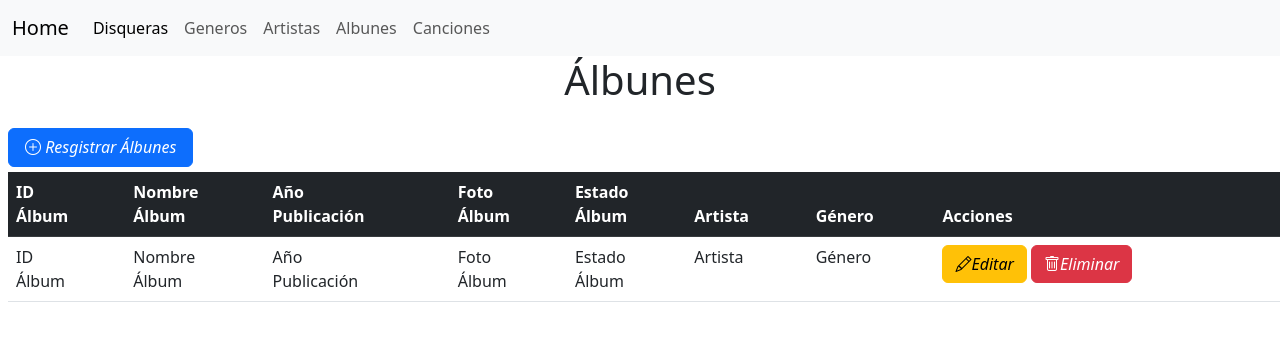
After one commit to Carlosbravo16/Disquera, a Django app: page /album in a window 1280 px wide. The commit adds this page. Shown: the top 341 px of the page. Run offline with Django 4.2, Linux system fonts and the light colour scheme.

Commit message:
se crea carpeta albun con sus vistas y demas enlaces

```diff
--- /dev/null
+++ b/disqueraCB/templates/albunes/index.html
@@ -0,0 +1,41 @@
+{% extends 'base.html' %}
+{% block title %} Disquera | Álbum {% endblock %}
+
+{% block contenido %}
+
+    <h1 class='text-center'> Álbunes </h1>
+    <div class="table-responsive" style="margin:1rem 0.5rem; border-radius:5px;">
+        <a href="{% url 'album-add' %}" class="btn btn-primary" style="margin-bottom:0.3rem; padding:0.4rem 1rem;"><i class="bi bi-plus-circle"> Resgistrar Álbunes</i></a>
+        <table class="table">
+            <thead class='table-dark'>
+                <tr>
+                    <th>ID <br> Álbum</th>
+                    <th>Nombre <br> Álbum</th>
+                    <th>Año <br> Publicación</th>
+                    <th>Foto <br> Álbum</th>
+                    <th>Estado <br> Álbum</th>
+                    <th>Artista</th>
+                    <th>Género</th>
+                    <th>Acciones</th>
+                </tr>
+            </thead>
+
+            <tbod class=''>
+                <td>ID <br> Álbum</td>
+                <td>Nombre <br> Álbum</td>
+                <td>Año <br> Publicación</td>
+                <td>Foto <br> Álbum</td>
+                <td>Estado <br> Álbum</td>
+                <td>Artista</td>
+                <td>Género</td>
+                <td>
+                    <a href='{% url 'album-edit' %}' class='btn btn-warning'><i class="bi bi-pencil">Editar</i></a>
+                    <a href='' class='btn btn-danger'><i class="bi bi-trash">Eliminar</i></a>
+                </td>
+            </tbody>
+        </table>
+
+    </div>
+
+
+{% endblock contenido %}
--- a/disqueraCB/urls.py
+++ b/disqueraCB/urls.py
@@ -10,5 +10,9 @@ urlpatterns = [
 
     path('genero',views.genero,name='genero'),
     path('genero/add',views.addgenero,name='genero-add'),
-    path('genero/edit',views.editargenero, name='genero-edit')
+    path('genero/edit',views.editargenero, name='genero-edit'),
+
+    path('album',views.album,name='album'),
+    path('album/add',views.addalbum,name='album-add'),
+    path('album/edit',views.editalbum,name='album-edit'),
 ]
--- a/disqueraCB/views.py
+++ b/disqueraCB/views.py
@@ -5,16 +5,23 @@ from django.http import HttpResponse
 def inicio(request):#vista1
     return HttpResponse("<h1>Bienvenido a la app </h1>")
 
-def artista(request):#vistainicio artistas
+def artista(request):#vista inicio artistas
     return render(request, 'artistas/index.html')
 def addartista(request):
     return render(request, 'artistas/crear.html')
 def editarartista(request):
     return render(request, 'artistas/editar.html')
 
-def genero(request):#vistainicio genero
+def genero(request):#vista inicio genero
     return render(request, 'generos/index.html')
 def addgenero(request):
     return render(request, 'generos/crear.html')
 def editargenero(request):
     return render(request, 'generos/editar.html')
+
+def album(request):#vista inicio album
+    return render(request, 'albunes/index.html')
+def addalbum(request):
+    return render(request, 'albunes/crear.html')
+def editalbum(request):
+    return render(request, 'albunes/editar.html')
```
Also changed, not shown: disqueraCB/templates/albunes/crear.html (added, +11 -0 lines), disqueraCB/templates/albunes/editar.html (added, +9 -0 lines), disqueraCB/templates/albunes/form.html (added, +32 -0 lines), disqueraCB/templates/generos/editar.html (+6 -6 lines).
